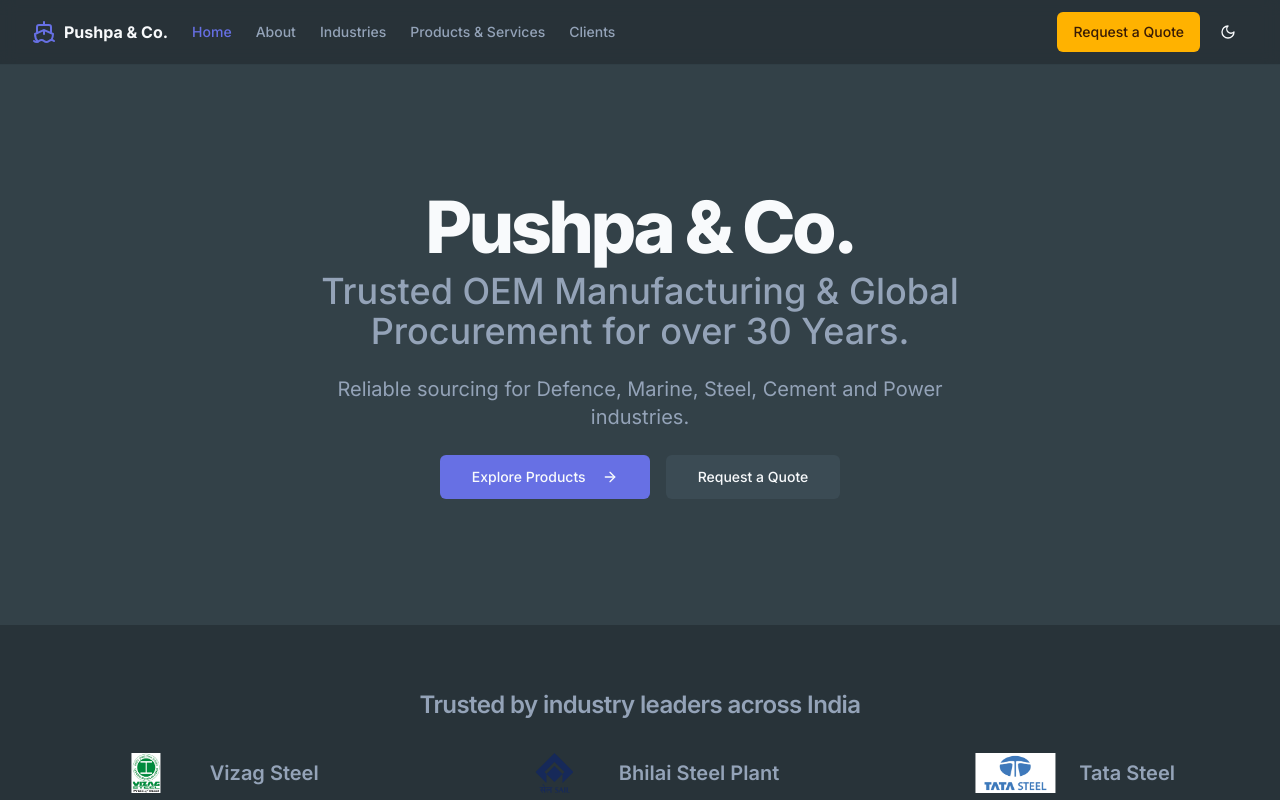
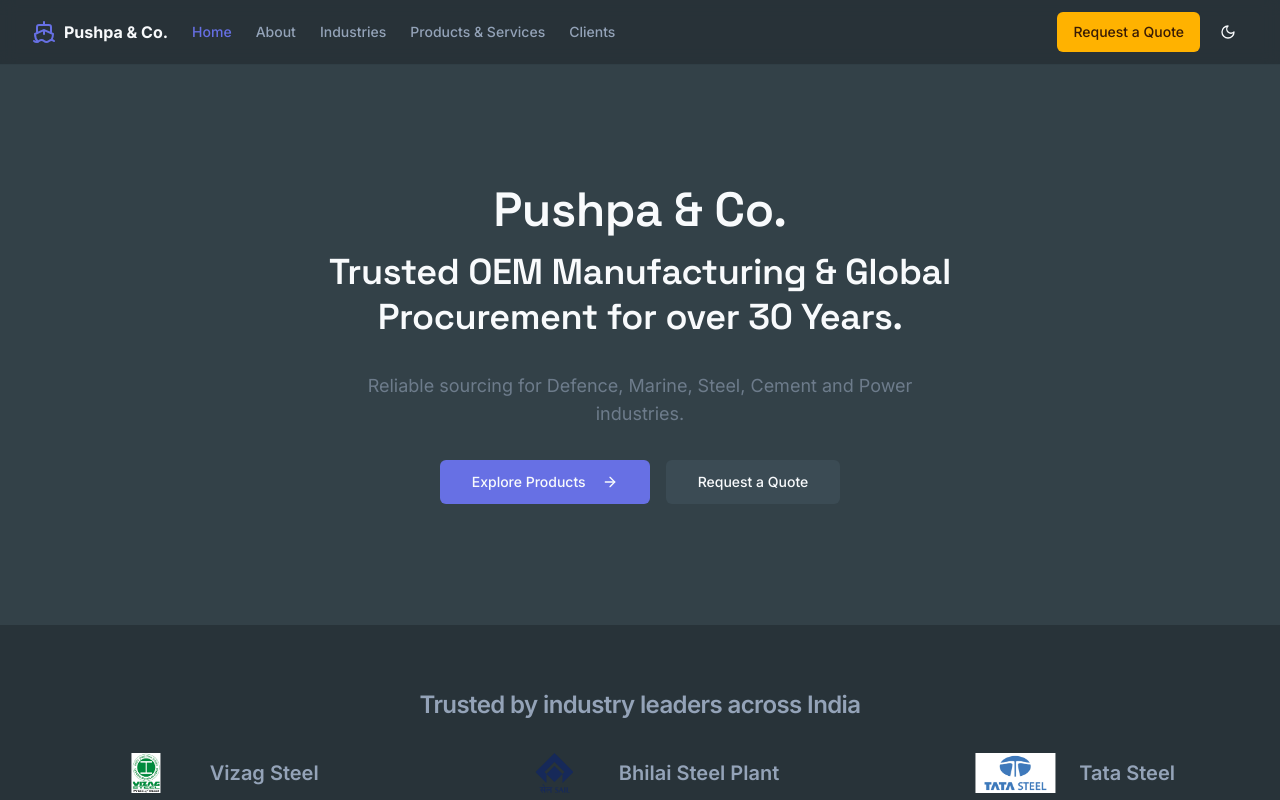
Before and after one commit to LuminousMayank/Pushpa, a Next.js app: page / in a window 1280 px wide. Shown: the top 800 px of the page. Built offline with nearby package versions, Linux system fonts and the light colour scheme.

Commit message:
✅ 1. Make Company Name Smaller (Not Shouting) Right now Pushpa & Co. loo

```diff
--- a/src/app/layout.tsx
+++ b/src/app/layout.tsx
@@ -27,7 +27,7 @@
           crossOrigin="anonymous"
         />
         <link
-          href="https://fonts.googleapis.com/css2?family=Inter:wght@400;500;600;700;800&display=swap"
+          href="https://fonts.googleapis.com/css2?family=Inter:wght@400;500;600;700&family=Space+Grotesk:wght@600;700&display=swap"
           rel="stylesheet"
         />
       </head>
--- a/src/app/page.tsx
+++ b/src/app/page.tsx
@@ -40,15 +40,15 @@
 
   return (
     <div className="flex flex-col">
-      <section className="relative flex min-h-[60dvh] w-full flex-col items-center justify-center bg-card px-4 py-20 text-center md:min-h-[70dvh] md:px-6">
-        <div className="container mx-auto max-w-4xl space-y-6">
-          <h1 className="font-headline text-4xl font-extrabold tracking-tighter sm:text-5xl md:text-6xl lg:text-7xl">
-            <span className="block">Pushpa & Co.</span>
-            <span className="mt-2 block text-2xl font-medium tracking-normal text-muted-foreground sm:text-3xl md:text-4xl">
+       <section className="relative flex min-h-[60dvh] w-full flex-col items-center justify-center bg-card px-4 py-10 text-center md:min-h-[70dvh] md:px-6 md:py-12">
+        <div className="container mx-auto max-w-4xl space-y-8">
+          <h1 className="font-headline tracking-tight">
+            <span className="block text-4xl font-semibold sm:text-5xl">Pushpa & Co.</span>
+            <span className="mt-4 block text-3xl font-semibold leading-tight text-foreground sm:text-4xl md:leading-tight">
               Trusted OEM Manufacturing & Global Procurement for over 30 Years.
             </span>
           </h1>
-          <p className="mx-auto max-w-[700px] text-lg text-muted-foreground md:text-xl">
+          <p className="mx-auto max-w-[600px] text-lg text-muted-foreground opacity-60">
             Reliable sourcing for Defence, Marine, Steel, Cement and Power
             industries.
           </p>
--- a/tailwind.config.ts
+++ b/tailwind.config.ts
@@ -18,7 +18,7 @@
     extend: {
       fontFamily: {
         body: ['Inter', 'sans-serif'],
-        headline: ['Inter', 'sans-serif'],
+        headline: ['Space Grotesk', 'sans-serif'],
         code: ['monospace'],
       },
       colors: {
```
